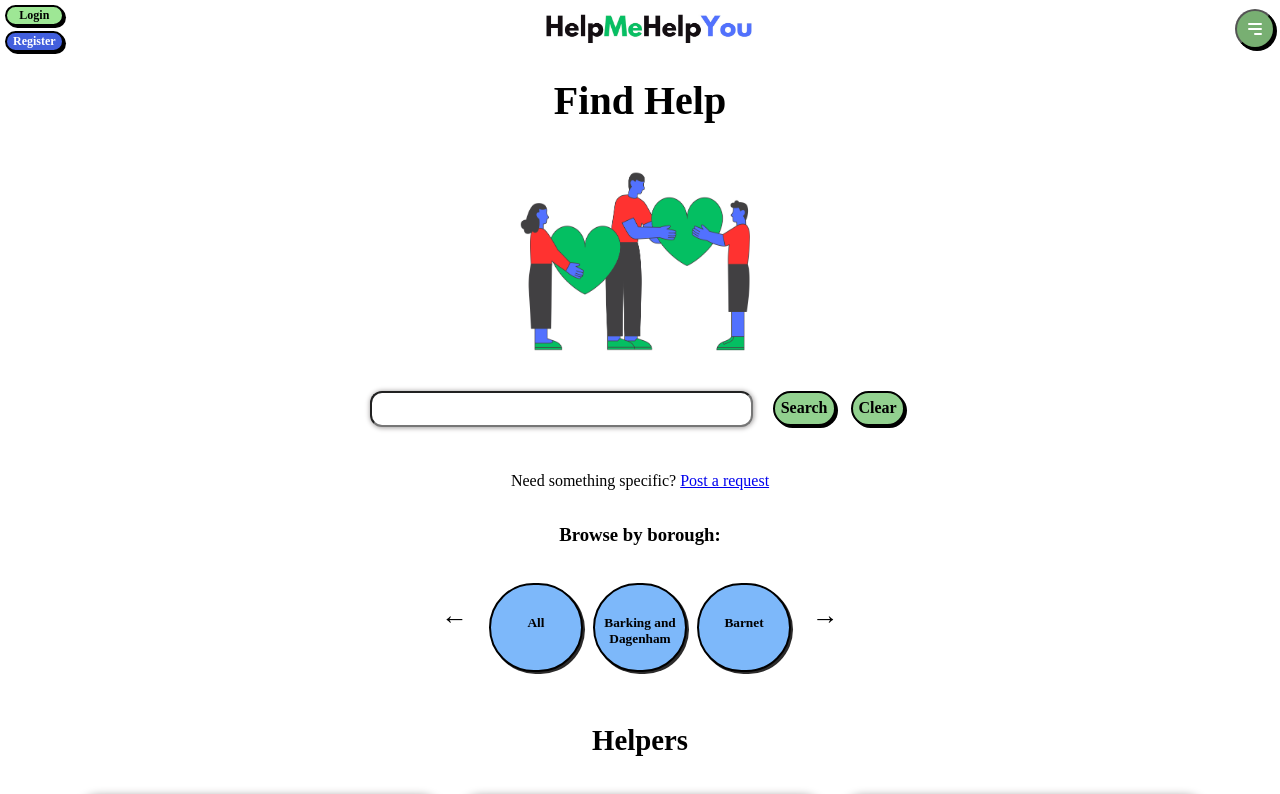
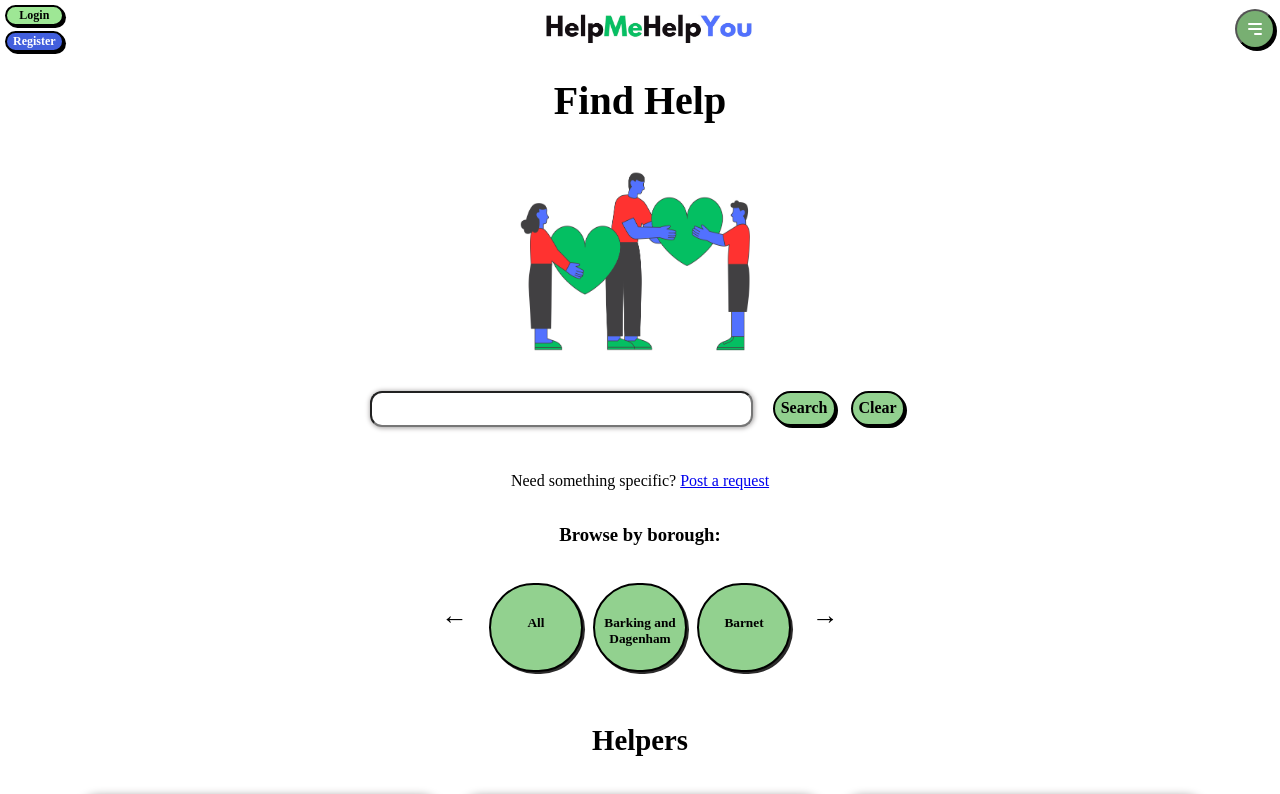
Before and after one commit to SchoolOfCode/bc14_final-project_front-end_arachnIDEs, a React (Create React App) app in the folder helpmehelpyou/: page /find in a window 1280 px wide. Shown: the top 794 px of the page. Built offline with nearby package versions, Linux system fonts and the light colour scheme; a web font is replaced by a local one.

Commit message:
green buttons

```diff
--- a/helpmehelpyou/src/Components/giveAndFindHelp.css
+++ b/helpmehelpyou/src/Components/giveAndFindHelp.css
@@ -267,8 +267,8 @@ No profile picture in DB yet
   transition: background-color 0.3s ease;
   flex-grow: 1;
   flex-basis: 0;
-  background-color: #7db8fa;
-  color: rgb(0, 0, 0);
+  background-color:  #92d18f;
+  color: black;
   flex-direction: column;
   align-items: center;
   max-height: 85px;
@@ -292,7 +292,7 @@ No profile picture in DB yet
 }
 
 .give-help-card.active {
-  background-color: #64a7e5;
+  background-color:  #92d18f;
   color: black;
 }
 
@@ -341,7 +341,7 @@ No profile picture in DB yet
 }
 
 .selected-card {
-  background-color: #5d8fc8;
+  background-color:  #1eb95d;
 }
 
 /* FIND HELP SECTION */
@@ -406,8 +406,8 @@ No profile picture in DB yet
   transition: background-color 0.3s ease;
   flex-grow: 1;
   flex-basis: 0;
-  background-color: #7db8fa;
-  color: rgb(0, 0, 0);
+  background-color:  #92d18f;
+  color: black;
   flex-direction: row;
   align-items: center;
   max-height: 85px;
@@ -425,10 +425,10 @@ No profile picture in DB yet
 }
 
 .find-help-card.active {
-  background-color: #64a7e5;
+  background-color: #92d18f;
   color: black;
 }
 
 .selected-card {
-  background-color: #5d8fc8;
+  background-color:  #1eb95d;
 }
```
